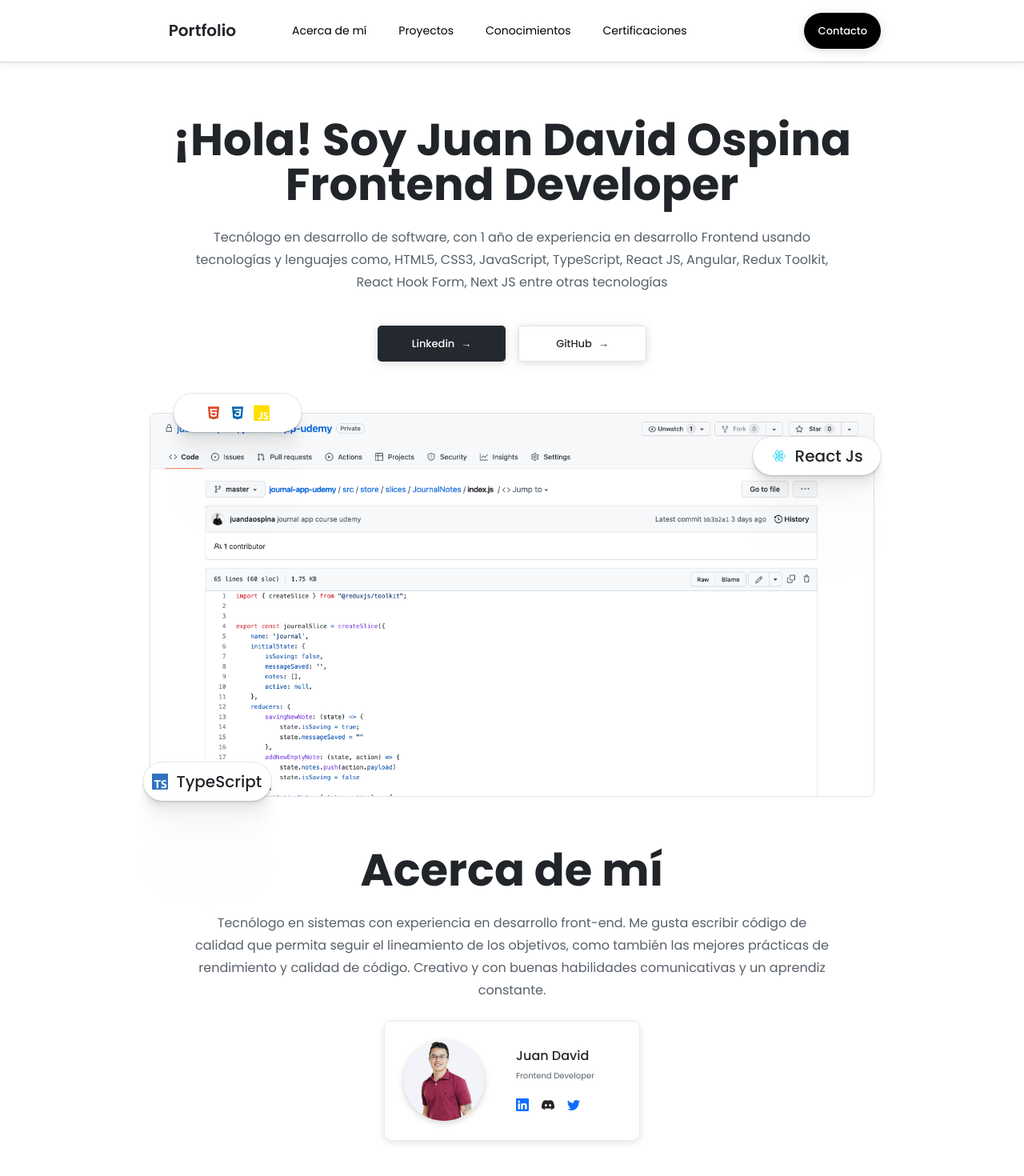
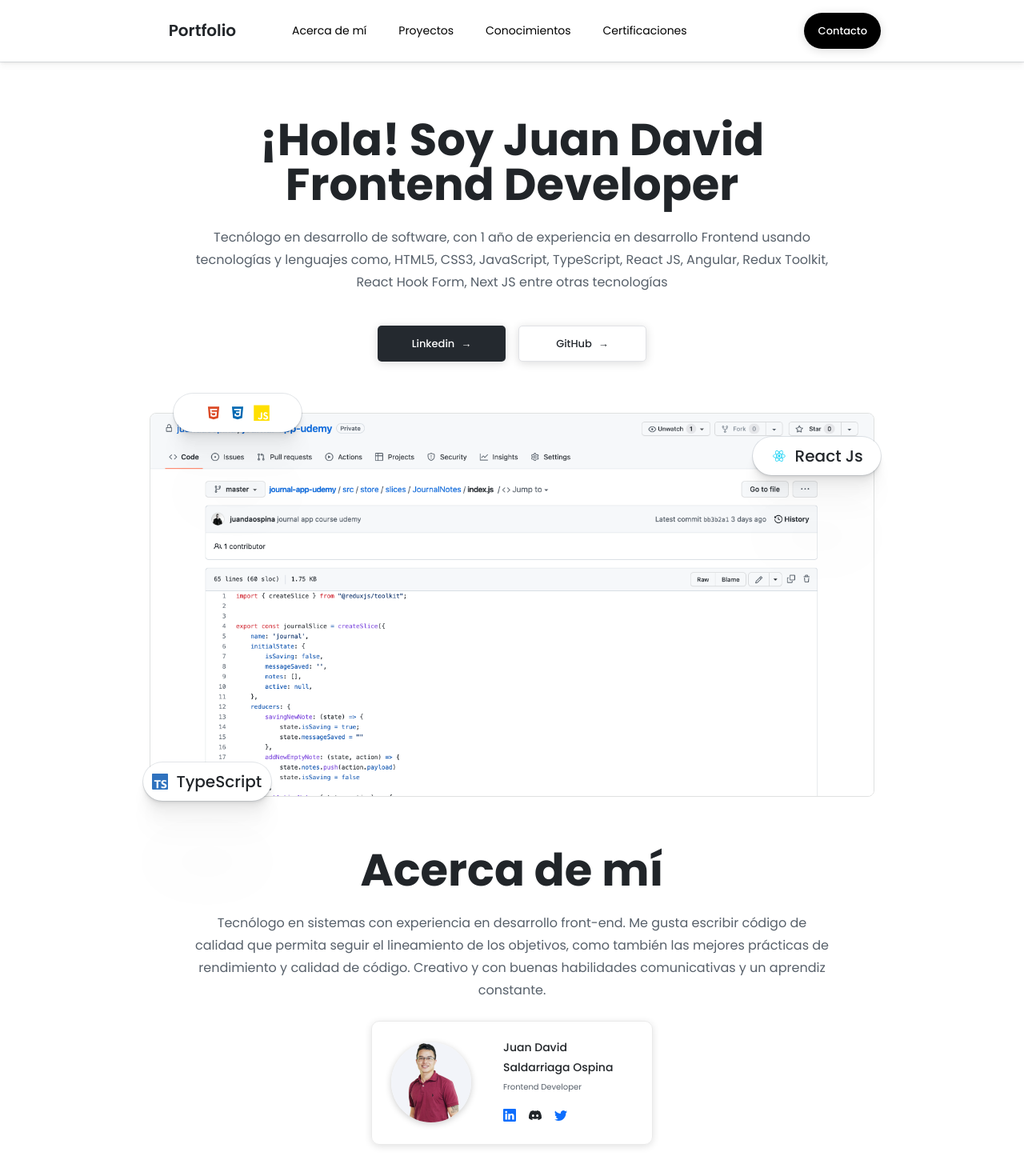
Before and after one commit to juandaospina/my-portfolio, a Next.js app: page / in a window 1280 px wide. Shown: the top 1470 px of the page at 80% size. Built offline with nearby package versions, Linux system fonts and the light colour scheme.

Commit message:
style: about me section

```diff
--- a/src/components/AboutMe/index.tsx
+++ b/src/components/AboutMe/index.tsx
@@ -28,6 +28,7 @@
         />
         <div>
           <h2>Juan David</h2>
+          <h2>Saldarriaga Ospina</h2>
           <p>Frontend Developer</p>
           <div className={styles.cardSocial}>
             <a href="https://www.linkedin.com/in/juan-david-saldarriaga-ospina-268224197/">
--- a/src/components/InitialContent/index.tsx
+++ b/src/components/InitialContent/index.tsx
@@ -15,7 +15,7 @@
   return (
     <>
       <h1 className={styles.title}>
-        ¡Hola! Soy Juan David Ospina
+        ¡Hola! Soy Juan David
         <br></br>
         Frontend Developer
       </h1>
--- a/styles/AboutMe.module.css
+++ b/styles/AboutMe.module.css
@@ -34,14 +34,14 @@
   border: 1px solid #eaeaea;
   border-radius: 10px;
   transition: color 0.15s ease, border-color 0.15s ease;
-  width: 20rem;
+  width: 22rem;
   box-shadow: 0 2px 10px rgb(0 0 0 / 12%);
   justify-content: flex-start;
   align-items: center;
 }
 
 .cardAboutMe div > h2 {
-  font-size: 16px;
+  font-size: 14px;
 }
 
 .cardAboutMe div > p {
```
